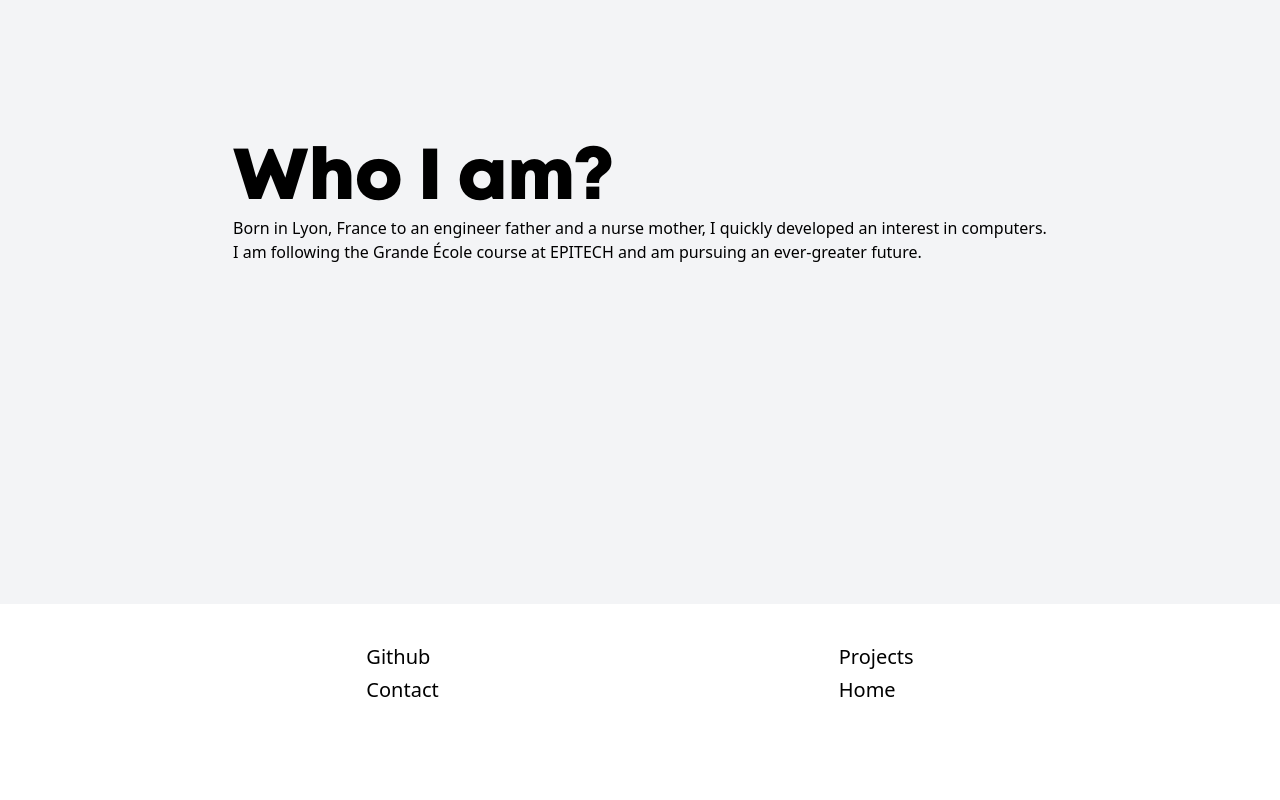
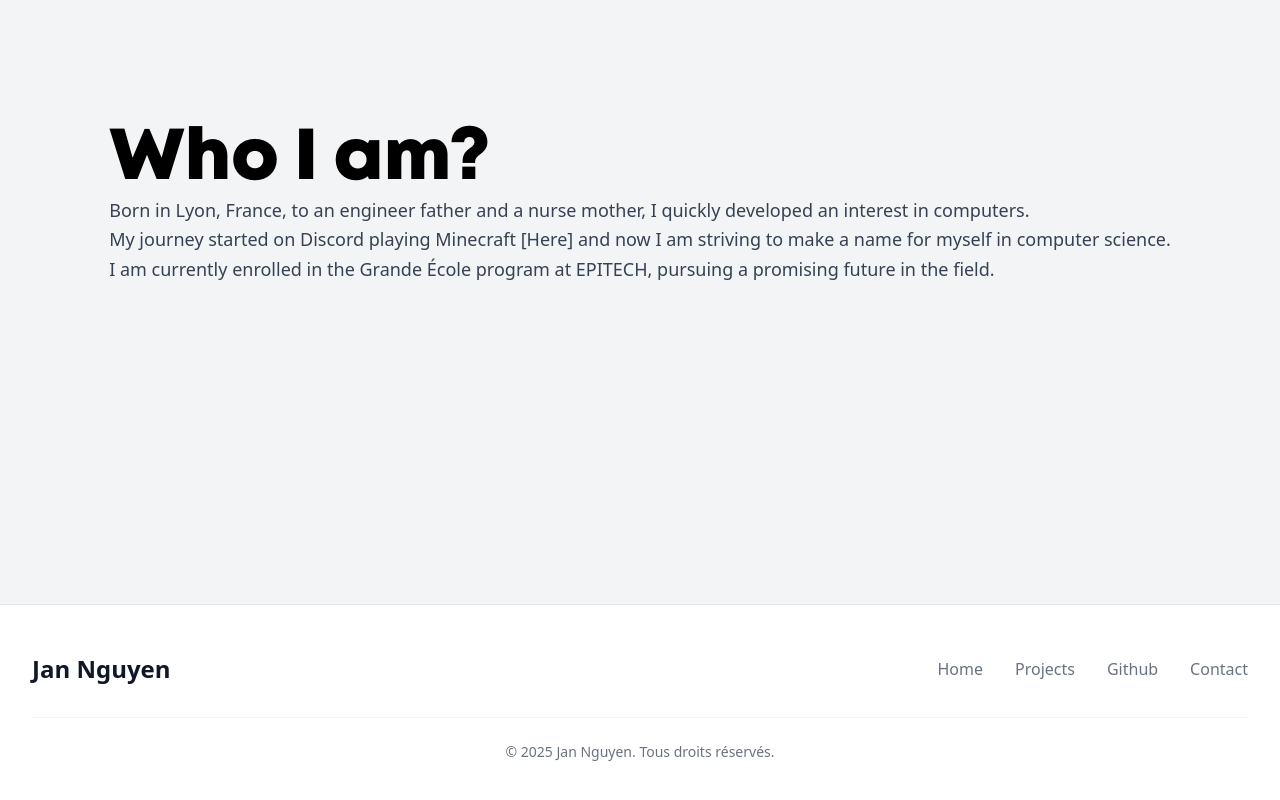
Before and after one commit to JanNguy/portfolio_Jan, a React (Vite) app in the folder portfolio/: page / in a window 1280 px wide. Shown: the part 996-1796 px from the top of the page. Before the commit the page ends 1760 px from the top, so only its background shows below. Built offline with nearby package versions, Linux system fonts and the light colour scheme; a web font is replaced by a local one.

Commit message:
fix: decription & footer

```diff
--- a/portfolio/src/Home.tsx
+++ b/portfolio/src/Home.tsx
@@ -38,10 +38,14 @@ function Home() {
             <div className="h-screen bg-gray-100 flex justify-center items-center w-auto"> {/* mettre en fond un effet 3D de nuage ou quelque chose du genre à effet de particle */}
                 <div className="h-[70vh] bg-gray-100 flex justify-center w-auto flex-col items-start">
                     <p className="montHeavy text-7xl">Who I am?</p>
-                    <p>Born in Lyon, France to an engineer father and a nurse mother, I quickly developed an interest in computers.<br/> I am following the Grande École course at EPITECH and am pursuing an ever-greater future.</p>
+                    <p className="text-base md:text-lg leading-relaxed text-gray-700">
+                        Born in Lyon, France, to an engineer father and a nurse mother, I quickly developed an interest in computers.<br/>
+                        My journey started on Discord playing Minecraft <a className="hover:text-blue-400 underline-none hover:underline"href="https://youtu.be/ynm_qSv8K1o">[Here]</a> and now I am striving to make a name for myself in computer science.<br/>
+                        I am currently enrolled in the Grande École program at EPITECH, pursuing a promising future in the field.
+                    </p>
                 </div>
             </div>
-            <footer className="h-[20vh] w-full flex flex-row flex-nowrap space-x-100 justify-center p-10">
+            {/* <footer className="h-[20vh] w-full flex flex-row flex-nowrap space-x-100 justify-center p-10">
                 <div className="flex flex-col flex-nowrap space-y-2">
                     <a href="https://github.com/JanNguy"><p className="text-xl leading-tight transition duration-150 ease-out hover:underline decoration-[0.25px] underline-offset-5">Github</p></a>
                     <Link to="ContactPage" className="hover:underline"><p className="text-xl leading-tight transition duration-150 ease-out hover:underline decoration-[0.25px] underline-offset-5-xl">Contact</p></Link>
@@ -49,6 +53,34 @@ function Home() {
                 <div className="flex flex-col flex-nowrap space-y-2">
                     <Link to="ProjectsPage" className="hover:underline"><p className="text-xl leading-tight transition duration-150 ease-out hover:underline decoration-[0.25px] underline-offset-5">Projects</p></Link>
                     <Link to="/" className="hover:underline"><p className="text-xl leading-tight transition duration-150 ease-out hover:underline decoration-[0.25px] underline-offset-5">Home</p></Link>
+                </div>
+            </footer> */}
+            <footer className="bg-white border-t border-gray-200">
+                <div className="mx-auto max-w-screen-xl px-4 py-12 sm:px-6 lg:px-8">
+                    <div className="flex flex-col items-center gap-8 sm:flex-row sm:justify-between">
+                        <div className="flex justify-center text-gray-900 sm:justify-start">
+                            <p className="text-2xl font-bold">Jan Nguyen</p>
+                        </div>
+                        <div className="flex flex-wrap justify-center gap-x-6 gap-y-3 md:gap-8">
+                            <Link to="/" className={"text-base text-gray-500 transition hover:text-gray-900"}>
+                                Home
+                            </Link>
+                            <Link to="/ProjectsPage" className={"text-base text-gray-500 transition hover:text-gray-900"}>
+                                Projects
+                            </Link>
+                            <a href="https://github.com/JanNguy" target="_blank" rel="noopener noreferrer" className={"text-base text-gray-500 transition hover:text-gray-900"}>
+                                Github
+                            </a>
+                            <Link to="/ContactPage" className={"text-base text-gray-500 transition hover:text-gray-900"}>
+                                Contact
+                            </Link>
+                        </div>
+                    </div>
+                    <div className="mt-8 border-t border-gray-100 pt-6">
+                        <p className="text-center text-sm text-gray-500">
+                            © {new Date().getFullYear()} Jan Nguyen. Tous droits réservés.
+                        </p>
+                    </div>
                 </div>
             </footer>
         </body>
```
